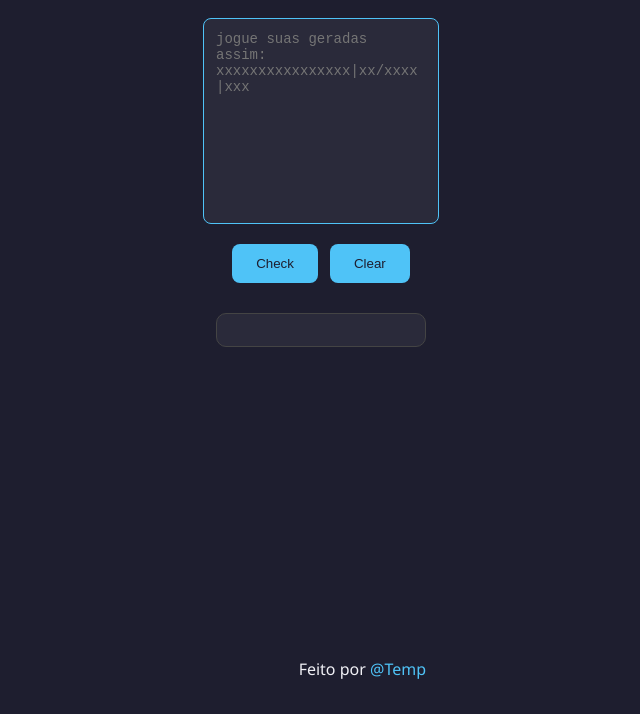
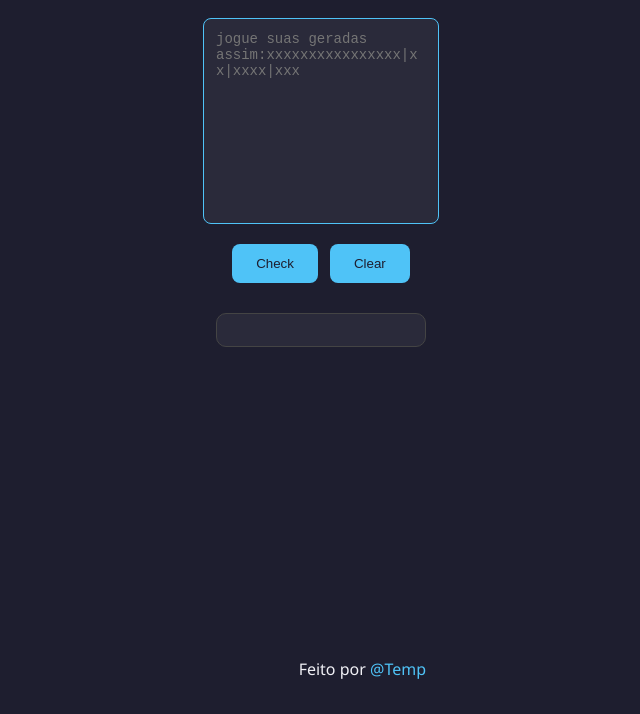
Before and after one commit to rifernandes/midnight-checker-netlify, a website: page public/index.html in a window 1280 px wide. Shown: the part 86-800 px from the top of the page, without its empty margins (319-959 px from the left). Drawn offline with nearby package versions, Linux system fonts and the light colour scheme; sample sign-in values are in the browser's storage.

Commit message:
Update index.html

```diff
--- a/public/index.html
+++ b/public/index.html
@@ -13,7 +13,7 @@
   </div>
 
   <div class="input-container">
-    <textarea id="input" placeholder="jogue suas geradas assim: xxxxxxxxxxxxxxxx|xx/xxxx|xxx"></textarea>
+    <textarea id="input" placeholder="jogue suas geradas assim:xxxxxxxxxxxxxxxx|xx|xxxx|xxx"></textarea>
     <div class="action-buttons">
       <button onclick="checkAll()">Check</button>
       <button onclick="clearInput()">Clear</button>
```
